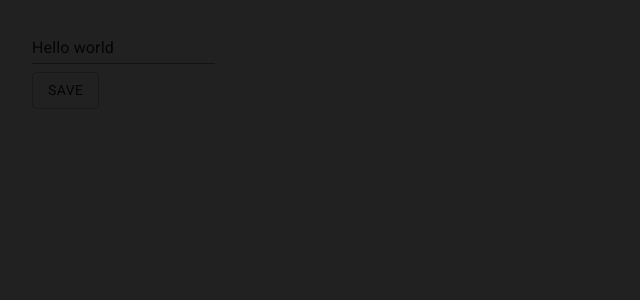
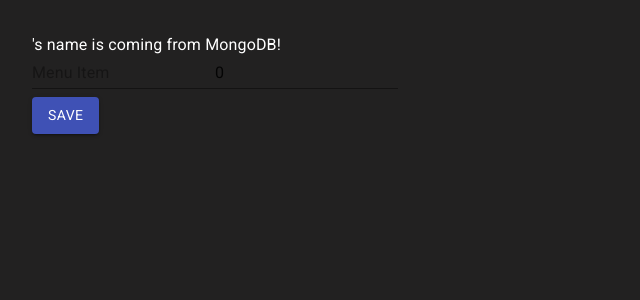
Before and after one commit to jsapp21/rss-project, a React (Create React App) app in the folder client/: page / in a window 1280 px wide. Shown: the top 300 px of the page, without its empty margins (0-640 px from the left). Built offline with nearby package versions, Linux system fonts and the light colour scheme; no server answers.

Commit message:
form(WIP)

```diff
--- a/client/src/App.js
+++ b/client/src/App.js
@@ -5,34 +5,47 @@ import Button from '@material-ui/core/Button';
 
 const App = () => {
 
-  const [data, setData] = useState({})
+  const [data, setData] = useState('')
+  const [form, setForm] = useState({ item: '', price: 0})
 
   useEffect(() => {
-    fetch('/express_backend')
+    fetch('/users')
     .then(res => res.json())
     .then(data => {
       console.log(data)
-      setData(data)
+      setData(data[0].name)
     })
   }, []);
 
-  const handleClick = (e) => {
+  const handleSubmit = (e) => {
     e.preventDefault()
 
+    console.log('i am clicked')
+    console.log(form)
     // POST FOOD ITEM TO MONGODB
   }
+
+  const handleChange = (e) => {
+    setForm((form) => ({
+      ...form,
+      [e.target.name]: e.target.value
+    }))
+  };
 
   return (
     <div className="m-8">
       <div className="">
         <header className="App-header">
-          <Typography variant="body1" component="span">{data.express}</Typography>
+          <Typography variant="body1" component="span">{data}'s name is coming from MongoDB!</Typography>
         </header>
       </div>
-          <Input defaultValue="Hello world" inputProps={{ 'aria-label': 'description' }} />
+      <form onSubmit={handleSubmit}>
+          <Input placeholder="Menu Item" inputProps={{ 'aria-label': 'item' }} name="item" value={form.item} onChange={handleChange}/>
+          <Input placeholder="$9.99" inputProps={{ 'aria-label': 'price' }} name="price" value={form.price} onChange={handleChange} />
           <div className="my-2">
-            <Button variant="outlined" onClick={handleClick}>Save</Button>
+            <Button type="submit" variant="contained" color="primary">Save</Button>
           </div>
+      </form>
     </div>
   );
 }
```
